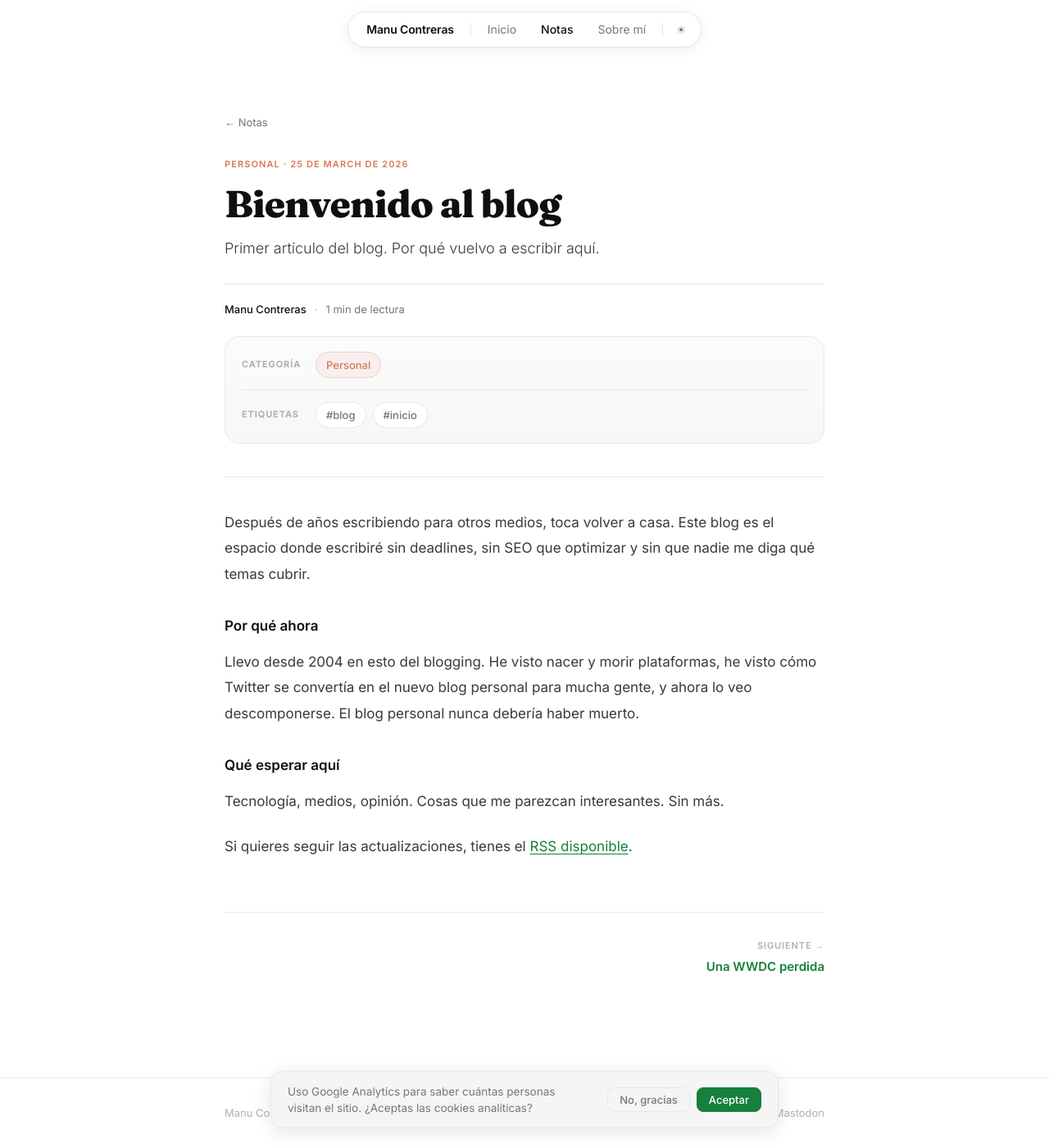
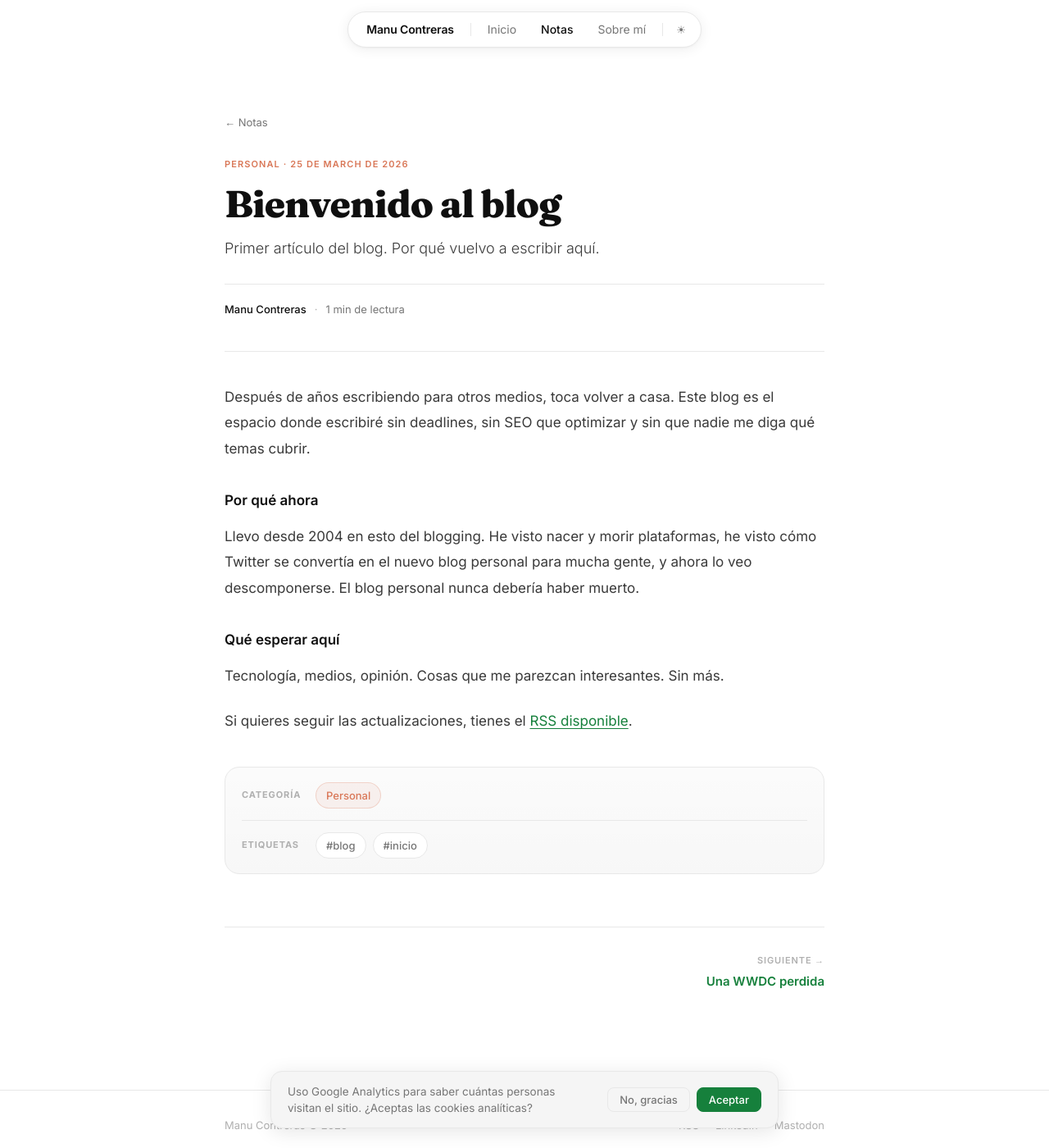
Before and after one commit to mcontreras/mcontreras.github.io, a Jekyll site: the page built from _posts/2026-03-25-bienvenido-al-blog.md, in a window 1280 px wide and 1400 px high. Shown: the whole window at 82% size. Built offline with Jekyll 4.4.1, drawn with Linux system fonts in a browser that asks for light colours.

Commit message:
Move post taxonomy to article footer

```diff
--- a/_layouts/post.html
+++ b/_layouts/post.html
@@ -22,12 +22,13 @@ layout: default
         <span class="byline-sep">·</span>
         <span>{{ content | number_of_words | divided_by: 200 | plus: 1 }} min de lectura</span>
       </div>
-      {% include post_taxonomy.html %}
     </div>
 
     <div class="post-content">
       {{ content }}
     </div>
+
+    {% include post_taxonomy.html %}
 
     {% assign has_category_related = false %}
     {% if primary_category %}
--- a/assets/css/style.css
+++ b/assets/css/style.css
@@ -394,7 +394,7 @@ strong { font-weight: 600; }
 .byline-sep       { color: var(--faint); }
 
 .post-taxonomy {
-  margin-top: 22px;
+  margin-top: 40px;
   padding: 18px 20px;
   border: 1px solid var(--border);
   border-radius: 18px;
```
